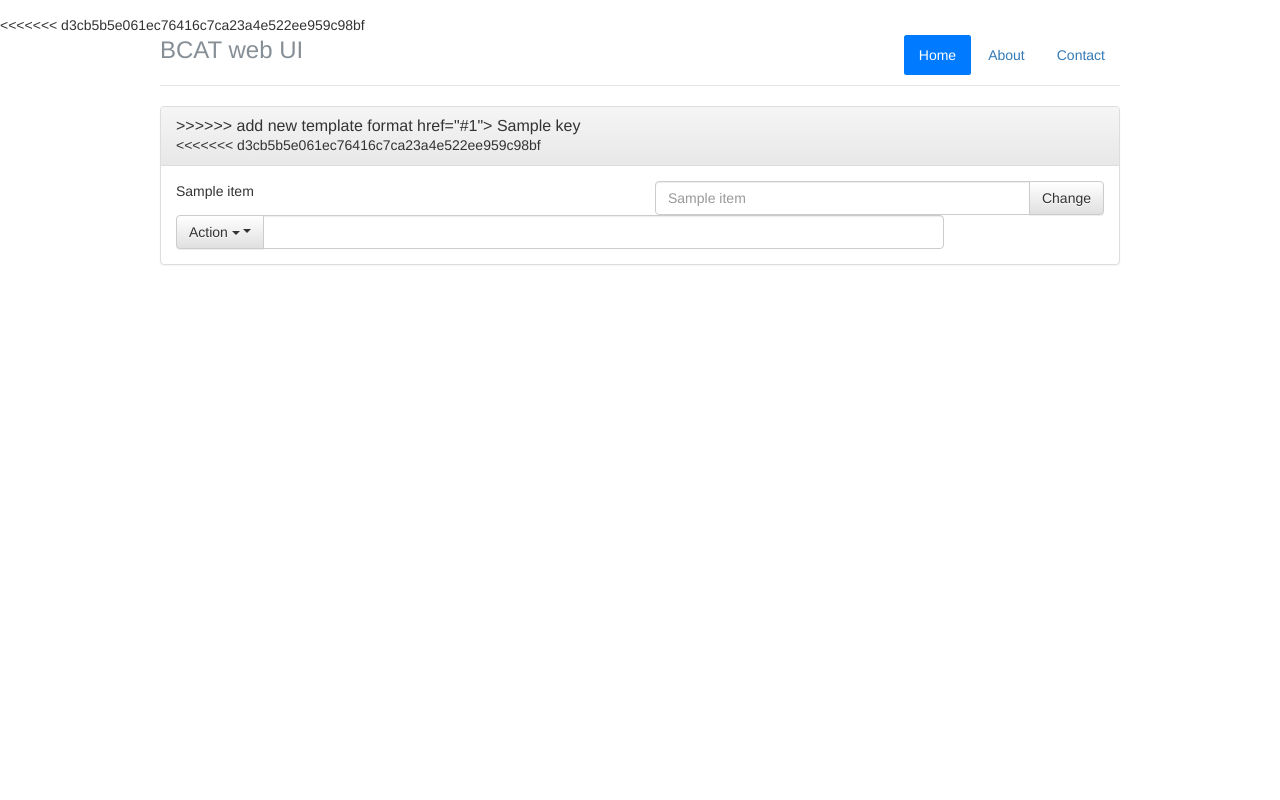
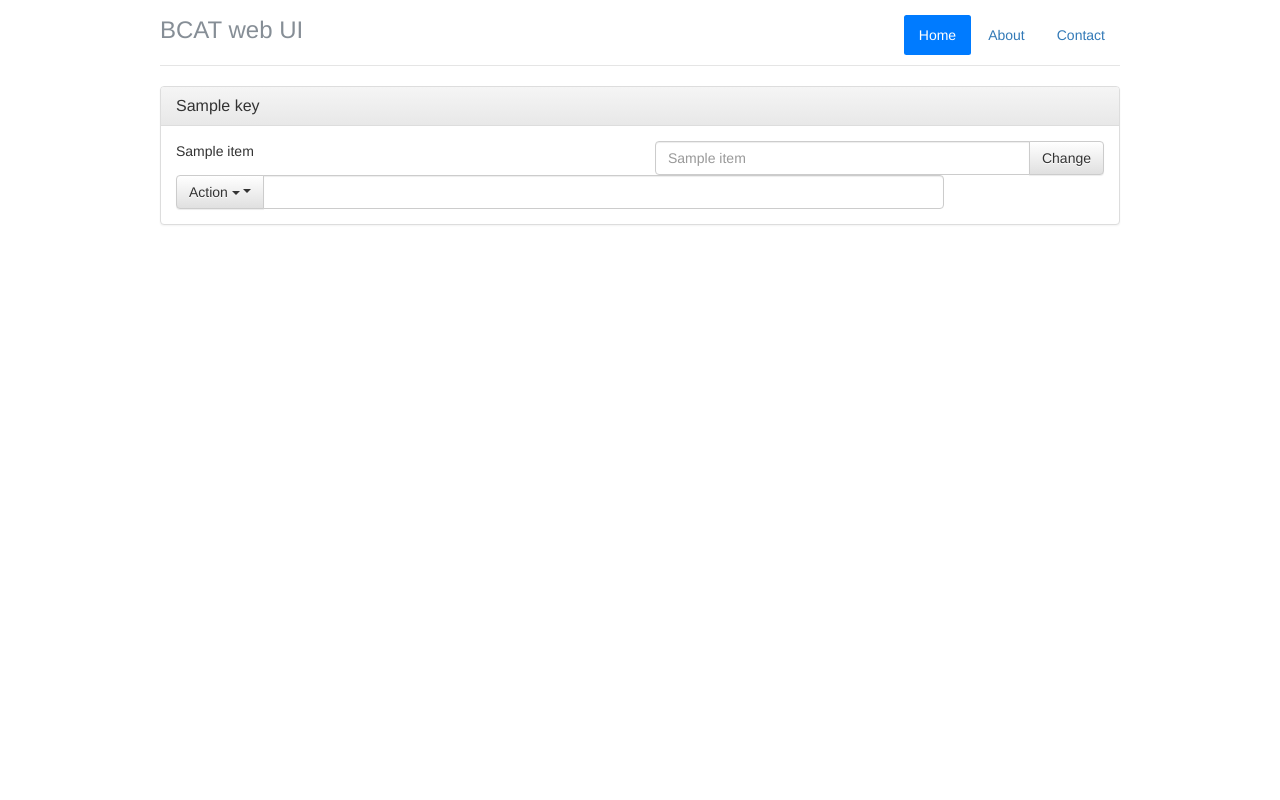
Before and after one commit to ASaiun/ui_demo, a Flask app: template app/templates/infoShow.html in a window 1280 px wide. Run offline with Flask 2, Linux system fonts and the light colour scheme; the template is opened without the code that fills it: most values are stand-ins (such as "Sample title", 1, 10 or a date in 2020); some libraries are stand-ins or nearby versions.

Commit message:
fix on error in infoShow.html

```diff
--- a/app/templates/infoShow.html
+++ b/app/templates/infoShow.html
@@ -1,4 +1,3 @@
-<<<<<<< d3cb5b5e061ec76416c7ca23a4e522ee959c98bf
 {% extends "base.html" %}
 {% import "bootstrap/wtf.html" as wtf %}
 
@@ -19,12 +18,10 @@
 		<div class="panel-heading">
 			<h4 class="panel-title">
 				<a data-toggle="collapse" data-parent="#accordion"
->>>>>>> add new template format
 				   href="#{{ loop.index }}">
 					{{ key }}
 				</a>
 			</h4>
-<<<<<<< d3cb5b5e061ec76416c7ca23a4e522ee959c98bf
             </div>
             <div id="{{ loop.index }}" class="panel-collapse collapse in">
                 <div class="panel-body">
@@ -72,4 +69,3 @@
     </div>
 </div>
 {%endblock %}
->>>>>>> add new template format
```
